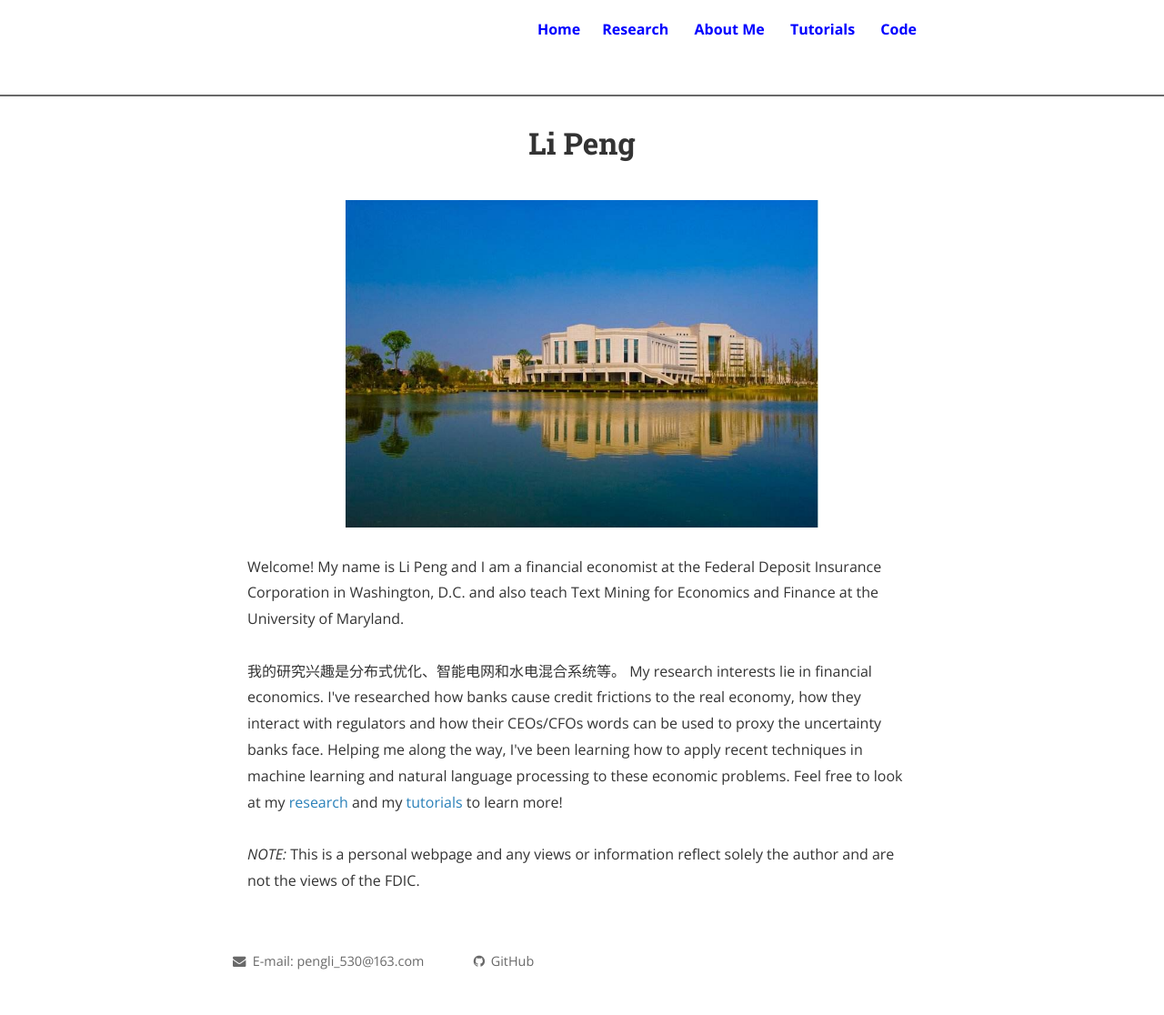
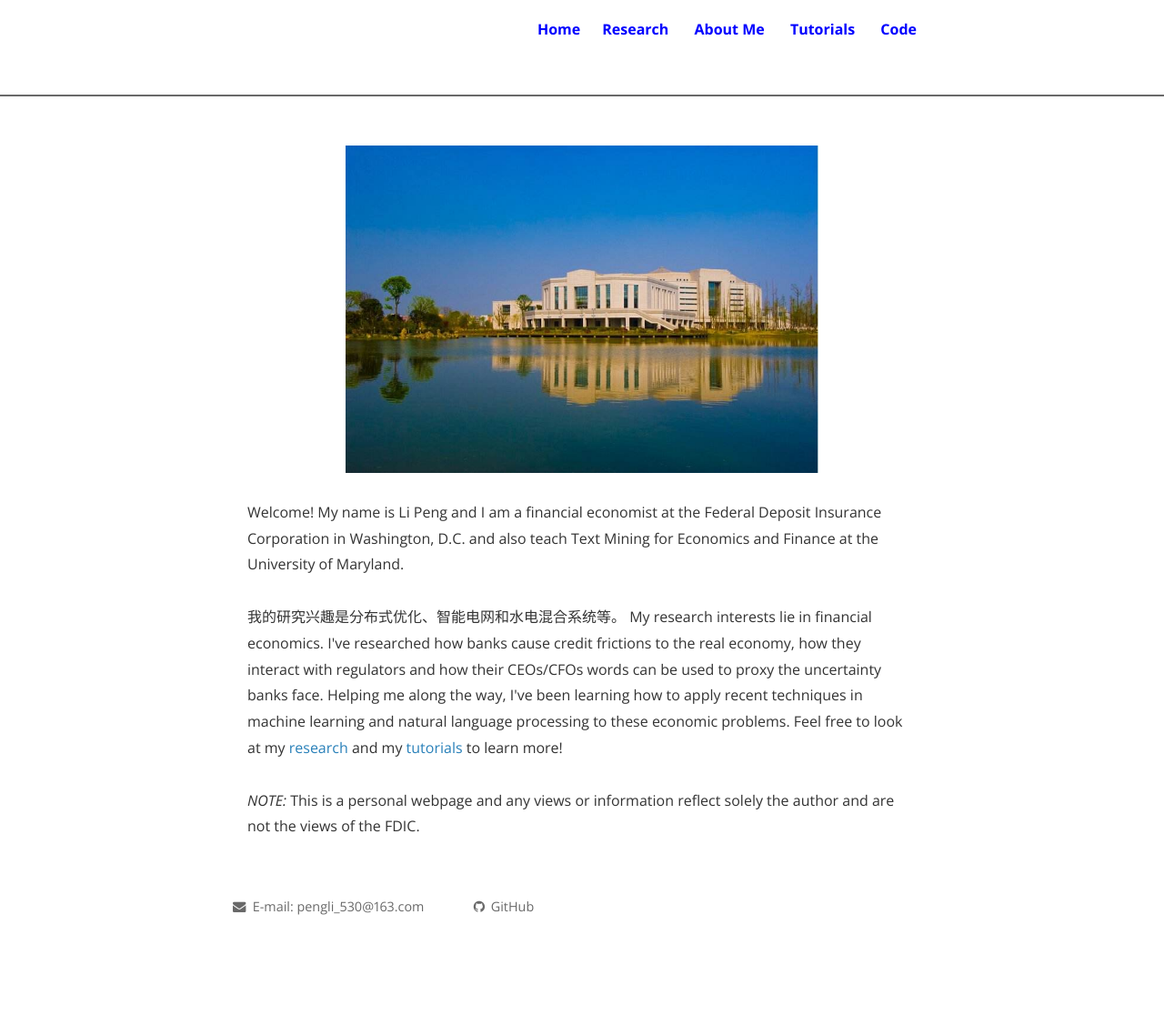
Before and after one commit to lp48280421/lp48280421.github.io, a Jekyll site: the page built from index.html, in a window 1280 px wide. Shown: the whole page at 91% size. Built offline with Jekyll 4.4.1, drawn with Linux system fonts in a browser that asks for light colours; nearby versions of some CDN libraries; the list of posts is cut into pages by our own code; comment, search, counter and statistics services are not loaded; a style sheet for code colours, icons or effects is not loaded; after the commit the page ends 1056 px from its top, so only the background shows below that.

Commit message:
Update index.html

```diff
--- a/index.html
+++ b/index.html
@@ -1,6 +1,6 @@
 ---
 layout: page
-title: Li Peng
+<!--title: Li Peng-->
 ---
 <div class="home">
   <script async src="https://www.googletagmanager.com/gtag/js?id=UA-108085250-1"></script>
```
